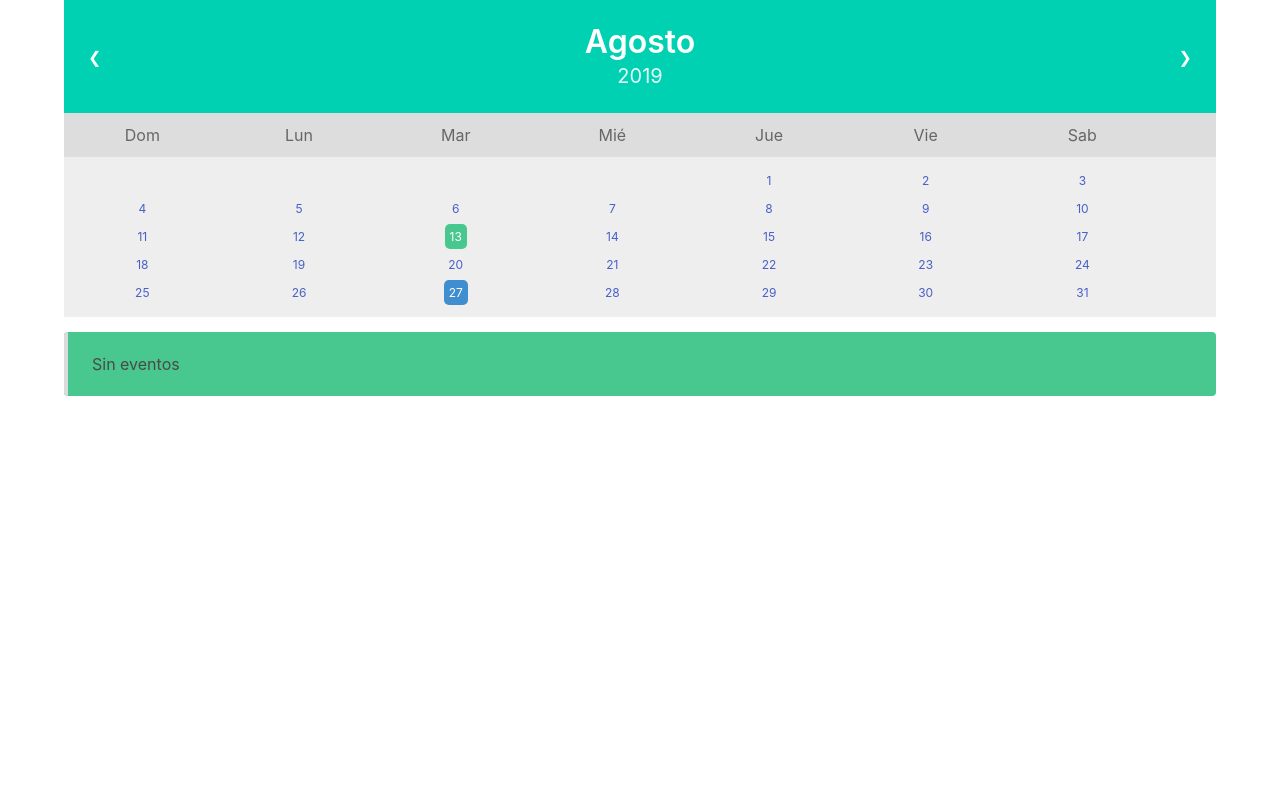
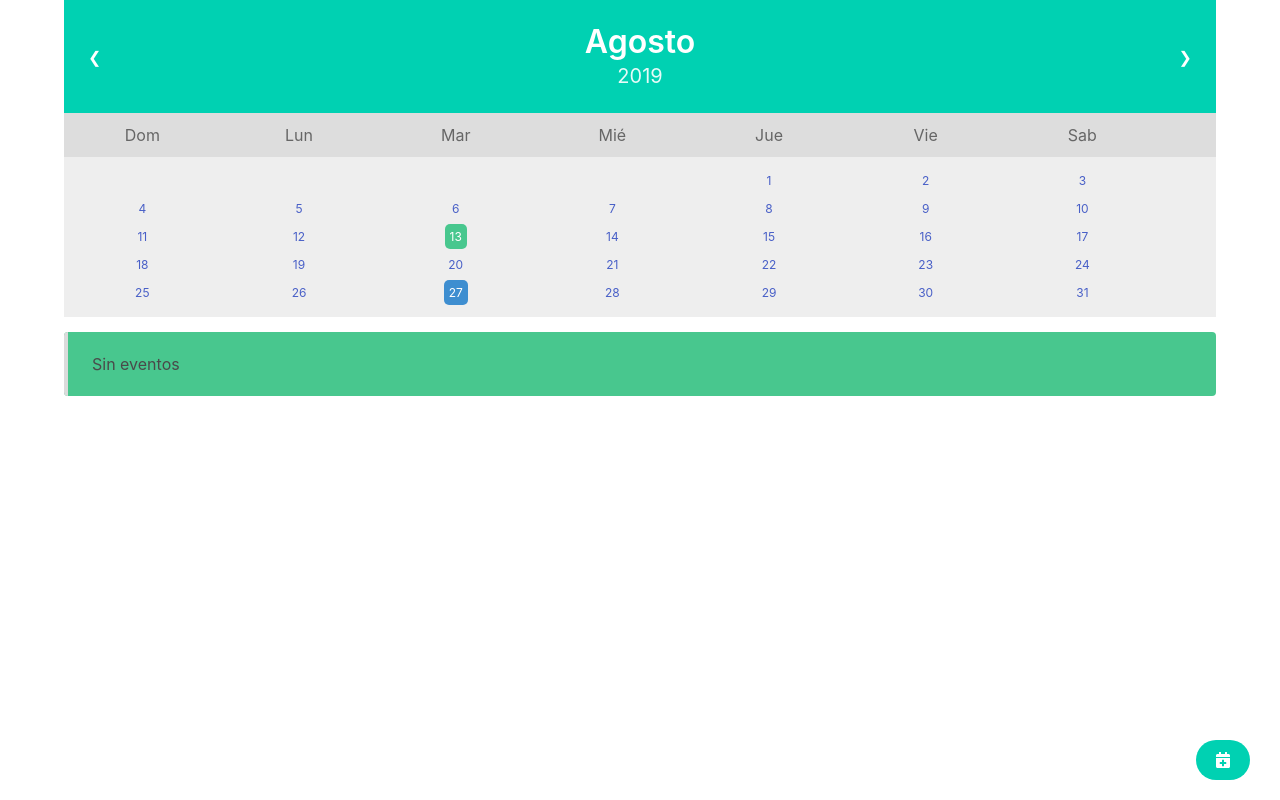
Before and after one commit to leosykes117/calendar, a Vue app in the folder calendar-spa/: page /#/ in a window 1280 px wide. Both pictures are taken after a click on the link "13". Built offline with nearby package versions, Linux system fonts and the light colour scheme.

Commit message:
Comienza la construcción para añadir eventos al calendario

```diff
--- a/calendar-spa/package.json
+++ b/calendar-spa/package.json
@@ -9,6 +9,9 @@
     "start": "serve --single"
   },
   "dependencies": {
+    "@fortawesome/fontawesome-svg-core": "^1.2.22",
+    "@fortawesome/free-solid-svg-icons": "^5.10.2",
+    "@fortawesome/vue-fontawesome": "^0.1.7",
     "bulma": "^0.7.5",
     "core-js": "^2.6.5",
     "moment": "^2.24.0",
--- a/calendar-spa/src/components/shared/Header.vue
+++ b/calendar-spa/src/components/shared/Header.vue
@@ -58,6 +58,7 @@ export default {
     },
     setSelectedDay(day) {
       this.selectedDate = day;
+      this.$emit('select', day, this.showCard);
     }
   },
   filters: {
@@ -86,6 +87,10 @@ export default {
     selectedDate () {
       console.log("SE DISPARO EL EVENTO:");
       this.showCard = true;
+    },
+    showCard (val) {
+      console.log("ON CHANGE SHOW CARD", val);
+      this.$emit('select', this.selectedDate, val);
     }
   }
 };
--- /dev/null
+++ b/calendar-spa/src/components/shared/Modal.vue
@@ -0,0 +1,37 @@
+<template>
+  <div class="modal" :class="{'is-active': active}">
+    <div class="modal-background"></div>
+    <div class="modal-card">
+      <header class="modal-card-head">
+        <p class="modal-card-title">Modal title</p>
+        <button class="delete" aria-label="close" @click="close"></button>
+      </header>
+      <section class="modal-card-body">
+        <!-- Content ... -->
+      </section>
+      <footer class="modal-card-foot">
+        <button class="button is-success">Save changes</button>
+        <button class="button">Cancel</button>
+      </footer>
+    </div>
+  </div>
+</template>
+
+<script>
+export default {
+    props: {
+        active: {
+            type: Boolean,
+            required: true
+        }
+    },
+    methods: {
+        close () {
+            this.$emit("show");
+        }
+    }
+};
+</script>
+
+<style lang="scss" scoped>
+</style>
--- a/calendar-spa/src/views/Home.vue
+++ b/calendar-spa/src/views/Home.vue
@@ -1,15 +1,61 @@
 <template>
-  <calendar-header msg="Welcome to Your Vue.js App"/>
+  <div class="container is-clipped">
+    <calendar-header msg="Welcome to Your Vue.js App" @select="newEvent" />
+    <button id="btnAddEvent" class="button is-primary is-rounded" v-show="showButton" @click="showModal()">
+      <font-awesome-icon icon="calendar-plus" />
+    </button>
+    <calendar-modal :active="modal" @show="closeModal"/>
+  </div>
 </template>
-
 <script>
 // @ is an alias to /src
-import CalendarHeader from '@/components/shared/Header.vue'
+import CalendarHeader from "@/components/shared/Header.vue";
+import CalendarModal from "@/components/shared/Modal.vue";
+
+import { library } from "@fortawesome/fontawesome-svg-core";
+import { faCalendarPlus } from "@fortawesome/free-solid-svg-icons";
+import { FontAwesomeIcon } from "@fortawesome/vue-fontawesome";
+
+library.add(faCalendarPlus);
 
 export default {
-  name: 'home',
+  name: "home",
   components: {
-    CalendarHeader
+    CalendarHeader,
+    CalendarModal,
+    FontAwesomeIcon
+  },
+  data () {
+    return {
+      showButton: false,
+      modal: false,
+      eventDate: undefined
+    }
+  },
+  methods: {
+    newEvent (date, state) {
+      console.log("LISTEN EVENT", date, state);
+      this.showButton = state
+      this.eventDate = date;
+    },
+    showModal () {
+      this.modal = true;
+    },
+    closeModal () {
+      this.modal = false;
+    }
   }
+};
+</script>
+
+<style lang="scss" scoped>
+#btnAddEvent {
+  position: fixed; /* Fixed/sticky position */
+  bottom: 20px; /* Place the button at the bottom of the page */
+  right: 30px; /* Place the button 30px from the right */
+  /*z-index: 99; /* Make sure it does not overlap */
+  border: none; /* Remove borders */
+  outline: none; /* Remove outline */
+  cursor: pointer; /* Add a mouse pointer on hover */
 }
-</script>
+</style>
```
Also changed, not shown: 1 other file (tests, documents, lock files or other folders).
